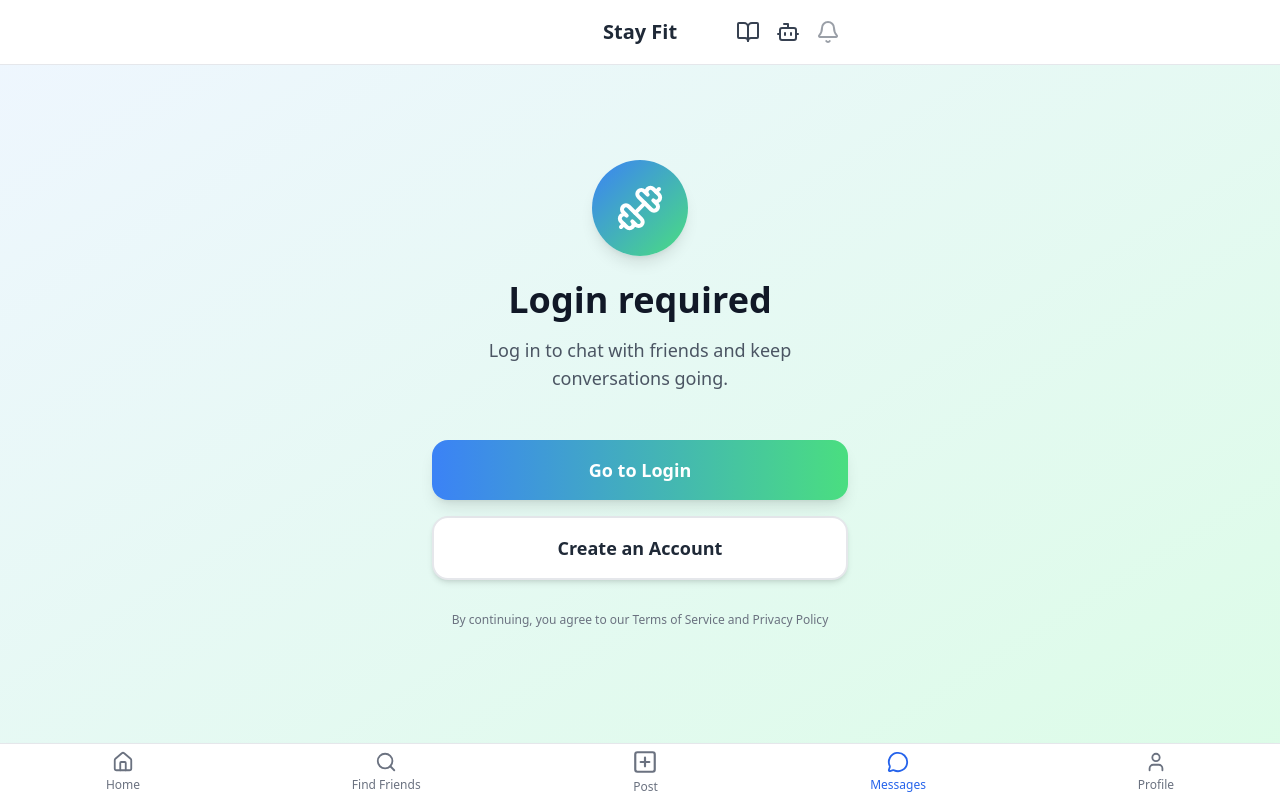
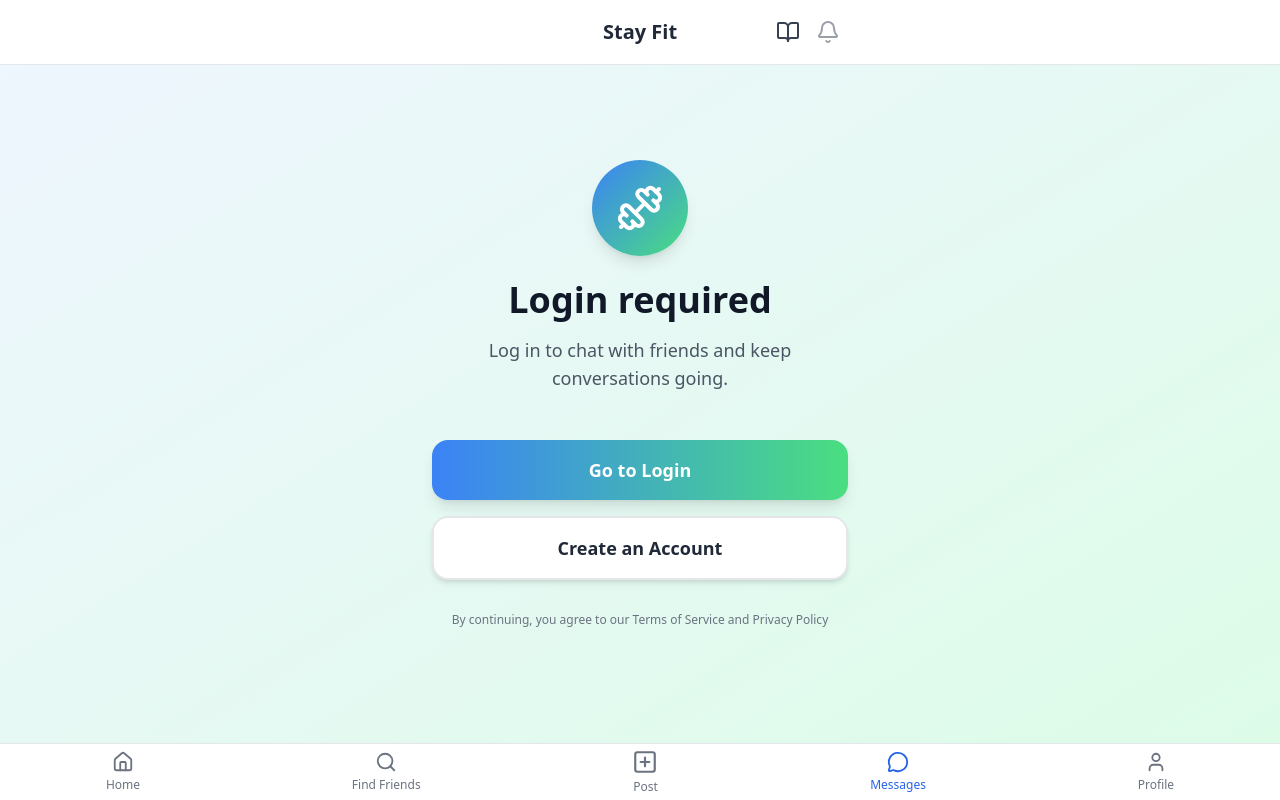
Before and after one commit to AlexMGarbalyauskas/Stay-Fit, a React (Create React App) app in the folder frontend/: page /chat in a window 1280 px wide. Built offline with nearby package versions, Linux system fonts and the light colour scheme; no server answers.

Commit message:
fixes in code for chat and AI chat

```diff
--- a/frontend/src/components/Header.js
+++ b/frontend/src/components/Header.js
@@ -13,6 +13,14 @@ export default function Header({ disableNotifications = false }) {
   const [hasUnread, setHasUnread] = useState(false);
   const [showAIHelper, setShowAIHelper] = useState(false);
   const socketRef = useRef(null);
+
+  const isAuthenticated = (() => {
+    try {
+      return !!localStorage.getItem('token') && !!JSON.parse(localStorage.getItem('user'));
+    } catch {
+      return false;
+    }
+  })();
 
   const refreshUnread = async () => {
     try {
@@ -65,6 +73,7 @@ export default function Header({ disableNotifications = false }) {
           <BookOpen className="w-6 h-6 text-gray-700" />
         </button>
 
+        {isAuthenticated && (
           <button
             onClick={() => setShowAIHelper(true)}
             className="p-2 rounded-full transition hover:bg-gray-100"
@@ -72,6 +81,7 @@ export default function Header({ disableNotifications = false }) {
           >
             <Bot className="w-6 h-6 text-gray-700" />
           </button>
+        )}
 
         <button
           onClick={handleNotificationsClick}
@@ -88,7 +98,9 @@ export default function Header({ disableNotifications = false }) {
 
       </div>
 
+      {isAuthenticated && (
         <AIHelperModal open={showAIHelper} onClose={() => setShowAIHelper(false)} />
+      )}
     </header>
   );
 }
--- a/frontend/src/pages/ChatPage.js
+++ b/frontend/src/pages/ChatPage.js
@@ -371,7 +371,7 @@ export default function ChatPage() {
                       {/* Profile Picture */}
                       <div className="flex-shrink-0 self-end">
                         <button
-                          onClick={() => navigate(`/user/${isMine ? currentUser.id : activeFriend.id}`)}
+                          onClick={() => navigate(isMine ? '/profile' : `/user/${activeFriend.id}`)}
                           className="hover:opacity-80 transition"
                           title={isMine ? 'Your Profile' : activeFriend.username}
                         >
```
Lines whose indentation alone changed are shown as unchanged.
